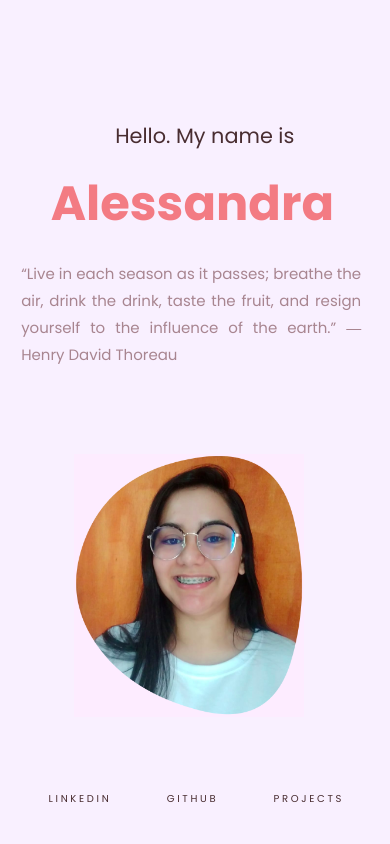
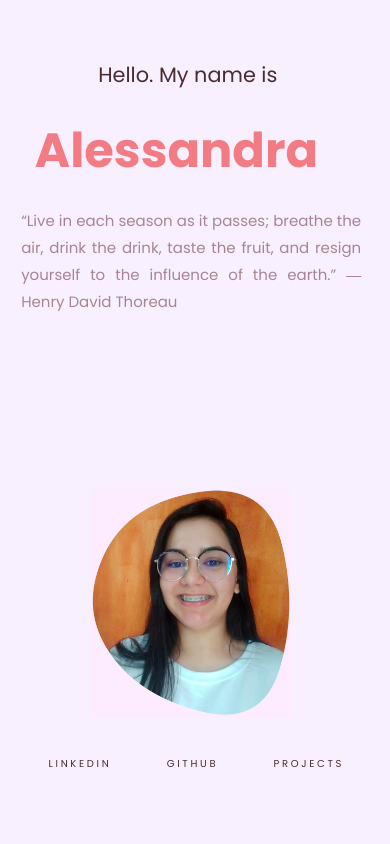
Before and after one commit to itsaleplets/portfolio, a React (Create React App) app: page / in a window 390 px wide. Shown: the top 844 px of the page. Built offline with nearby package versions, Linux system fonts and the light colour scheme; a web font is replaced by a local one.

Commit message:
fix: tablet top

```diff
--- a/src/style/Head.css
+++ b/src/style/Head.css
@@ -69,24 +69,24 @@
   }
 
   .head-pic {
-    margin-left: -3%;
-    width: 230px;
+    margin-left: -2%;
+    width: 200px;
   }
 
   .head-subTitle {
+    margin-left: -10%;
     font-size: 1.3em;
-    margin-top: 18%;
+    /* margin-top: 0%; */
   }
 
   .head-title {
     font-size: 3em;
-    margin-top: 5%;
-    width: 79vw;
+    /* margin: 0% 0 0 0%; */
   }
 
   .head-contact {
     width: 90vw;
     /* height: 100vh; */
-    margin: 19% 0 0 5%;
+    margin: 10% 0 0 5%;
   }
 }
```
